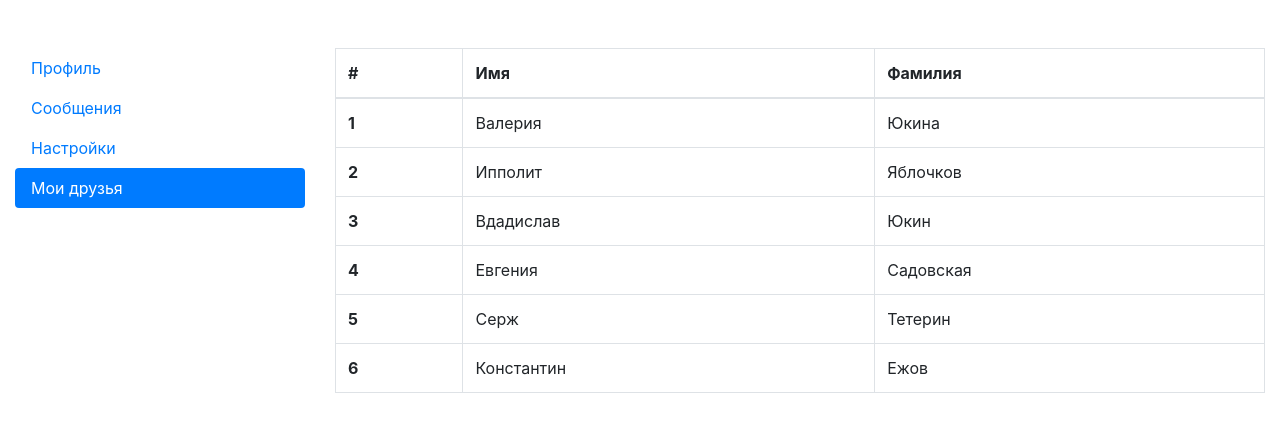
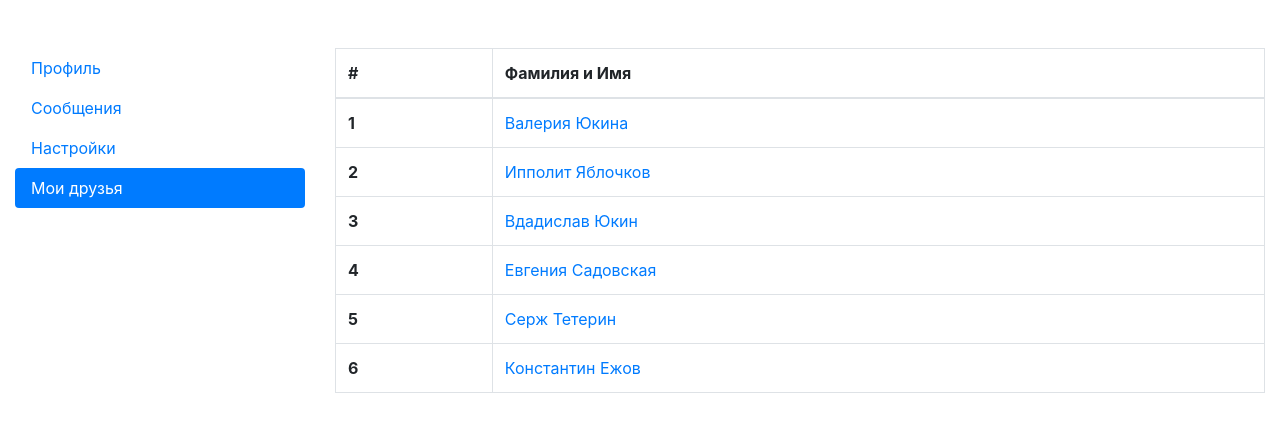
Before and after one commit to BelyakovaAV/react0975, a React (Create React App) app: page /friends in a window 1280 px wide. Shown: the top 432 px of the page. Built offline with nearby package versions, Linux system fonts and the light colour scheme.

Commit message:
Friends+Profile get user

```diff
--- a/src/App.jsx
+++ b/src/App.jsx
@@ -20,7 +20,7 @@
 
   <div className="col-sm-9">
     <Routes>
-      <Route path="/profile" element={<Profile function={props.function.key_getUser}/>}/>
+      <Route path="/profile/*" element={<Profile function={props.function.key_getUser}/>}/>
       <Route path="/messages" element={<Messages />}/>
       <Route path="/settings" element={<Settings />}/>
       <Route path="/friends" element={<Friends function={props.function.key_getUsers}/>}/>
--- a/src/components/Friends.jsx
+++ b/src/components/Friends.jsx
@@ -1,9 +1,14 @@
+import {Link} from "react-router-dom";
+
 const TableRow = (props) =>{
   return  (
   <tr>
     <th scope="row">{props.index + 1}</th>
-    <td>{props.name}</td>
-    <td>{props.lastname}</td>
+      <td>
+        <Link to={"/profile/" + props.id}>
+        {props.name} {props.lastname}
+        </Link>
+      </td>
   </tr>
   );
 };
@@ -12,10 +17,11 @@
 const Friends = (props)=> {
   let users = props.function ();
   let usersCount = Object.keys(users).length;
+  // метод object.keys позволяет дотянуться до колличества его ключей, т.к. в массиве мы на прямую свойство length не можем получить, поэтому в начале тянемся до кол.ва ключей а потом до длины, таким образом сохранив в переменной длину нашего объекта, после смогли его перебрать
   let userRow = [];
 
   for(let i = 0; i < usersCount; i++) {
-    userRow.push(<TableRow key={i} index={i} name={users[i].name} lastname={users[i].lastname}/>)
+    userRow.push(<TableRow id={users[i].id} key={i} index={i} name={users[i].name} lastname={users[i].lastname}/>)
   }
 
   return (
@@ -23,8 +29,7 @@
   <thead>
     <tr>
       <th scope="col">#</th>
-      <th scope="col">Имя</th>
-      <th scope="col">Фамилия</th>
+      <th scope="col">Фамилия и Имя</th>
 
     </tr>
   </thead>
--- a/src/components/Profile.jsx
+++ b/src/components/Profile.jsx
@@ -1,8 +1,9 @@
 import styles from "./Profile.module.css";
 
 const Profile = (props)=> {
-  let user = props.function ()
-    //console.log (user)
+  let userId = location.pathname.split("/")[2];
+  let user = props.function (userId);
+  //console.log (userId)
   return (
     <div className="row">
       <div className="col-sm-3">
--- a/src/state.jsx
+++ b/src/state.jsx
@@ -8,15 +8,18 @@
 };
 
 const users = {
-  0: {name: "Валерия", lastname: "Юкина" },
-  1: {name: "Ипполит", lastname: "Яблочков" },
-  2: {name: "Вдадислав", lastname: "Юкин" },
-  3: {name: "Евгения", lastname: "Садовская" },
-  4: {name: "Серж", lastname: "Тетерин" },
-  5: {name: "Константин", lastname: "Ежов" },
+  0: {name: "Валерия", lastname: "Юкина", id: 4 },
+  1: {name: "Ипполит", lastname: "Яблочков", id: 9 },
+  2: {name: "Вдадислав", lastname: "Юкин", id: 7 },
+  3: {name: "Евгения", lastname: "Садовская", id: 2 },
+  4: {name: "Серж", lastname: "Тетерин", id: 22 },
+  5: {name: "Константин", lastname: "Ежов", id: 14 },
 }
 
-export function getUser() {
+export function getUser(userId) {
+  for(let i = 0; i < Object.keys(user).length; i++) {
+    if (users[i].id == userId) return users[i];
+  }
   return user;
 }
 
```
